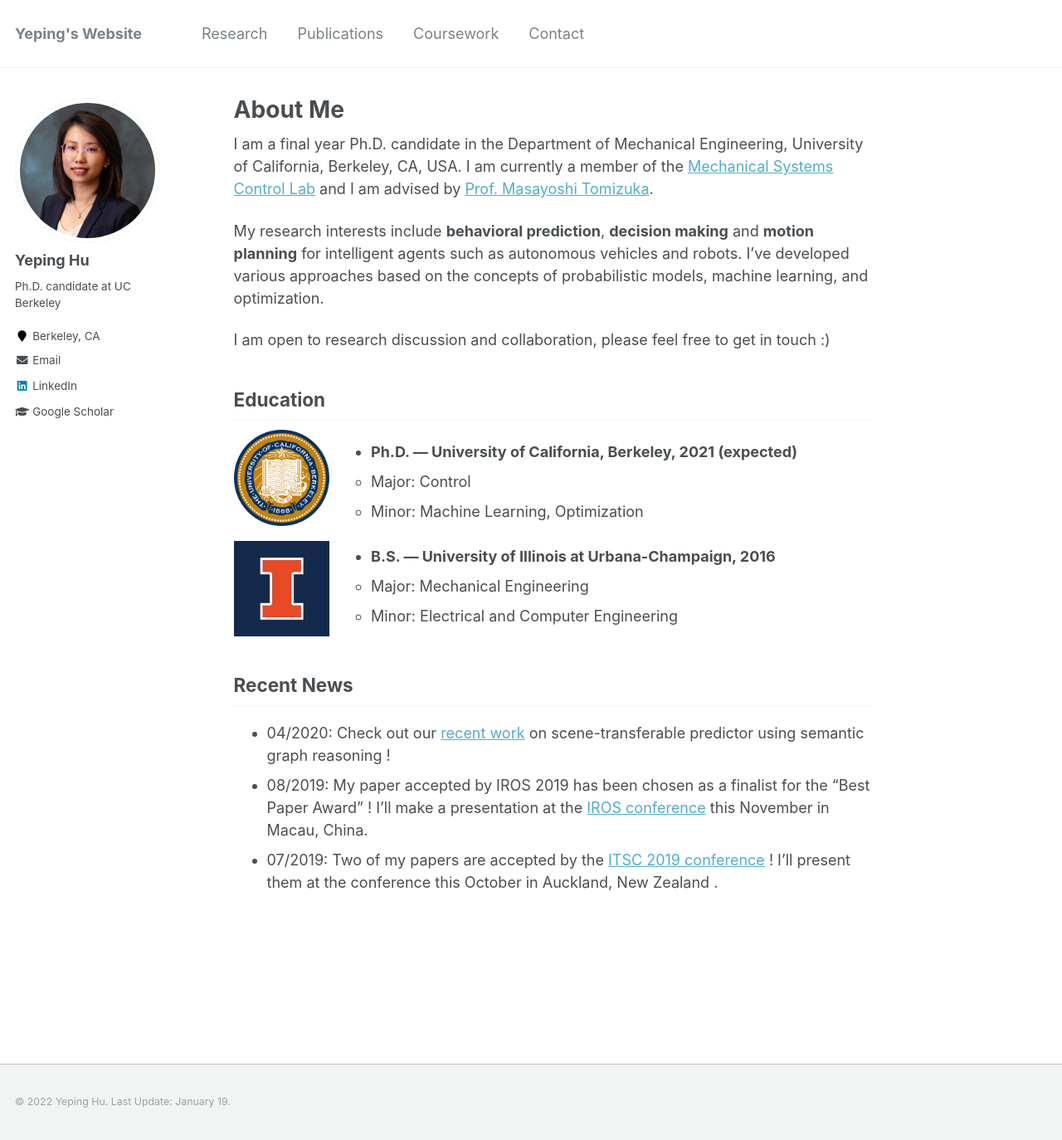
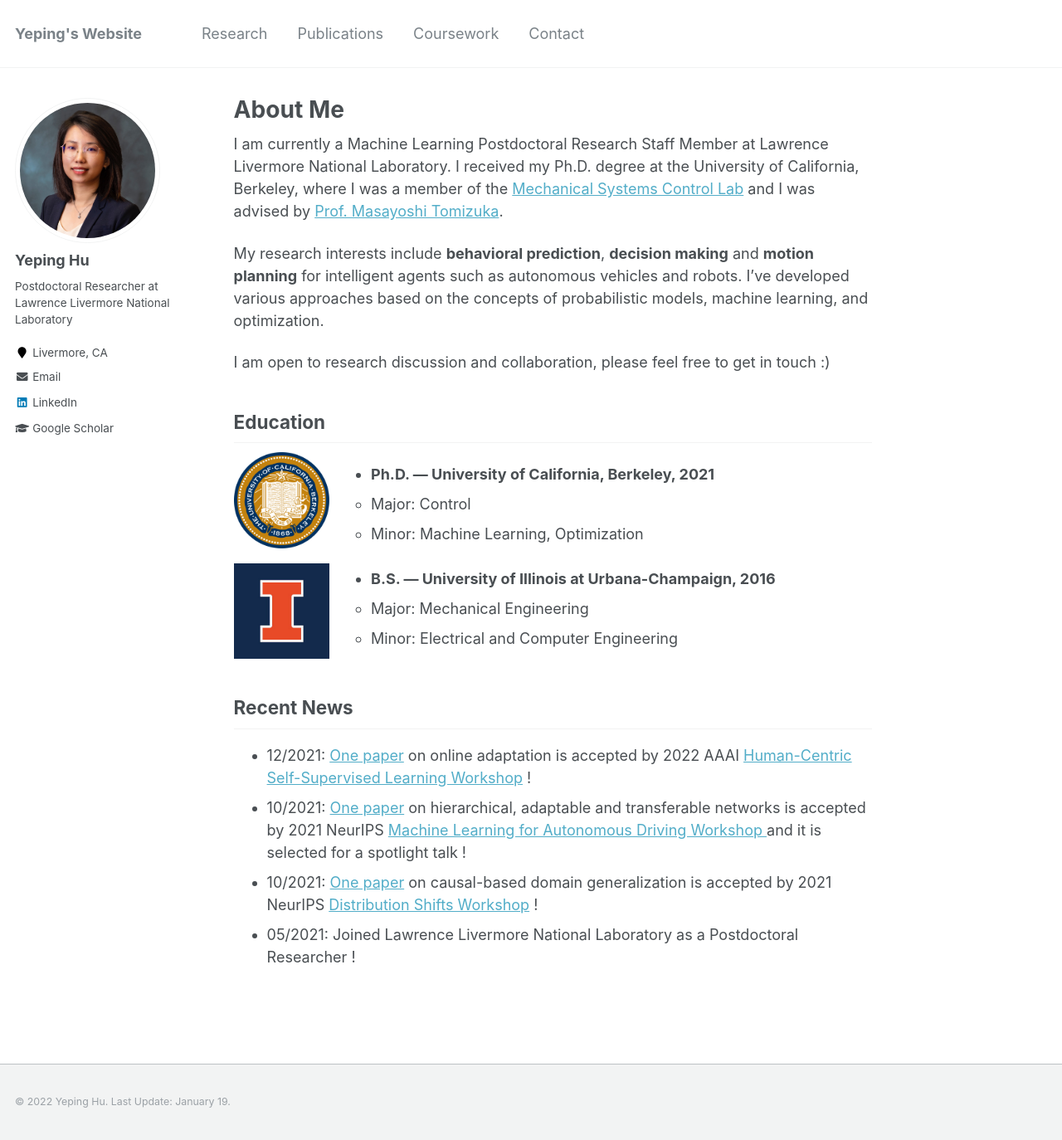
Before and after one commit to Yeping-Hu/yeping-hu.github.io, a Jekyll site: the page built from _pages/about.md, in a window 1280 px wide and 1374 px high. Shown: the whole window at 83% size. Built offline with Jekyll 4.4.1, drawn with Linux system fonts in a browser that asks for light colours; a script that is not in the unit is left out.

Commit message:
change first page

```diff
--- a/_config.yml
+++ b/_config.yml
@@ -85,8 +85,8 @@ gems:
 author:
   name             : "Yeping Hu"
   avatar           : "Yeping_2022_crop.JPG"
-  bio              : "Ph.D. candidate at UC Berkeley"
-  location         : "Berkeley, CA"
+  bio              : "Postdoctoral Researcher at Lawrence Livermore National Laboratory"
+  location         : "Livermore, CA"
   employer         :
   pubmed           :
   googlescholar    : "https://scholar.google.com/citations?hl=en&user=uggA5n4AAAAJ"
@@ -105,7 +105,7 @@ author:
   instagram        :
   impactstory      : #"https://profiles.impactstory.org/u/xxxx-xxxx-xxxx-xxxx"
   lastfm           :
-  linkedin         : "www.linkedin.com/in/yeping-hu"
+  linkedin         : "yeping-hu"
   orcid            :
   pinterest        :
   soundcloud       :
--- a/_pages/about.md
+++ b/_pages/about.md
@@ -8,7 +8,7 @@ redirect_from:
   - /about.html
 ---
 
-I am a final year Ph.D. candidate in the Department of Mechanical Engineering, University of California, Berkeley, CA, USA. I am currently a member of the [Mechanical Systems Control Lab](https://msc.berkeley.edu){:target="_blank"} and I am advised by [Prof. Masayoshi Tomizuka](https://me.berkeley.edu/people/masayoshi-tomizuka/){:target="_blank"}.
+I am currently a Machine Learning Postdoctoral Research Staff Member at Lawrence Livermore National Laboratory. I received my Ph.D. degree at the University of California, Berkeley, where I was a member of the [Mechanical Systems Control Lab](https://msc.berkeley.edu){:target="_blank"} and I was advised by [Prof. Masayoshi Tomizuka](https://me.berkeley.edu/people/masayoshi-tomizuka/){:target="_blank"}.
 
 My research interests include **behavioral prediction**, **decision making** and **motion planning** for intelligent agents such as autonomous vehicles and robots. I've developed various approaches based on the concepts of probabilistic models, machine learning, and optimization.
 
@@ -17,19 +17,20 @@ I am open to research discussion and collaboration, please feel free to get in t
 ## Education
 
 <img style="float: left; margin-right: 50px" src="/images/UCB.jpg" width="15%">
-- **Ph.D. — University of California, Berkeley, 2021 (expected)**
+- **Ph.D. — University of California, Berkeley, 2021**
   - Major: Control
   - Minor: Machine Learning, Optimization
-<br clear="left"/>
+  <br clear="left"/>
 
 <img style="float: left; margin-right: 50px;" src="/images/UIUC.jpg" width="15%">
 - **B.S. — University of Illinois at Urbana-Champaign, 2016**
   - Major: Mechanical Engineering
   - Minor: Electrical and Computer Engineering
-<br clear="left"/>
+  <br clear="left"/>
 
 ## Recent News
 
-- 04/2020: Check out our [recent work](http://arxiv.org/abs/2004.03053){:target="_blank"} on scene-transferable predictor using semantic graph reasoning !
-- 08/2019: My paper accepted by IROS 2019 has been chosen as a finalist for the "Best Paper Award" ! I'll make a presentation at the [IROS conference](https://www.iros2019.org){:target="_blank"} this November in Macau, China.
-- 07/2019: Two of my papers are accepted by the [ITSC 2019 conference](https://www.itsc2019.org){:target="_blank"} ! I'll present them at the conference this October in Auckland, New Zealand .
+- 12/2021: [One paper](https://arxiv.org/abs/2112.06129) on online adaptation is accepted by 2022 AAAI [Human-Centric Self-Supervised Learning Workshop](https://hcssl.github.io/AAAI-22/) !
+- 10/2021: [One paper](https://arxiv.org/pdf/2111.00788) on hierarchical, adaptable and transferable networks is accepted by 2021 NeurIPS [Machine Learning for Autonomous Driving Workshop ](https://ml4ad.github.io/) and it is selected for a spotlight talk !
+- 10/2021: [One paper](https://arxiv.org/pdf/2112.02093.pdf) on causal-based domain generalization is accepted by 2021 NeurIPS [Distribution Shifts Workshop](https://sites.google.com/view/distshift2021) !
+- 05/2021: Joined Lawrence Livermore National Laboratory as a Postdoctoral Researcher !
```
